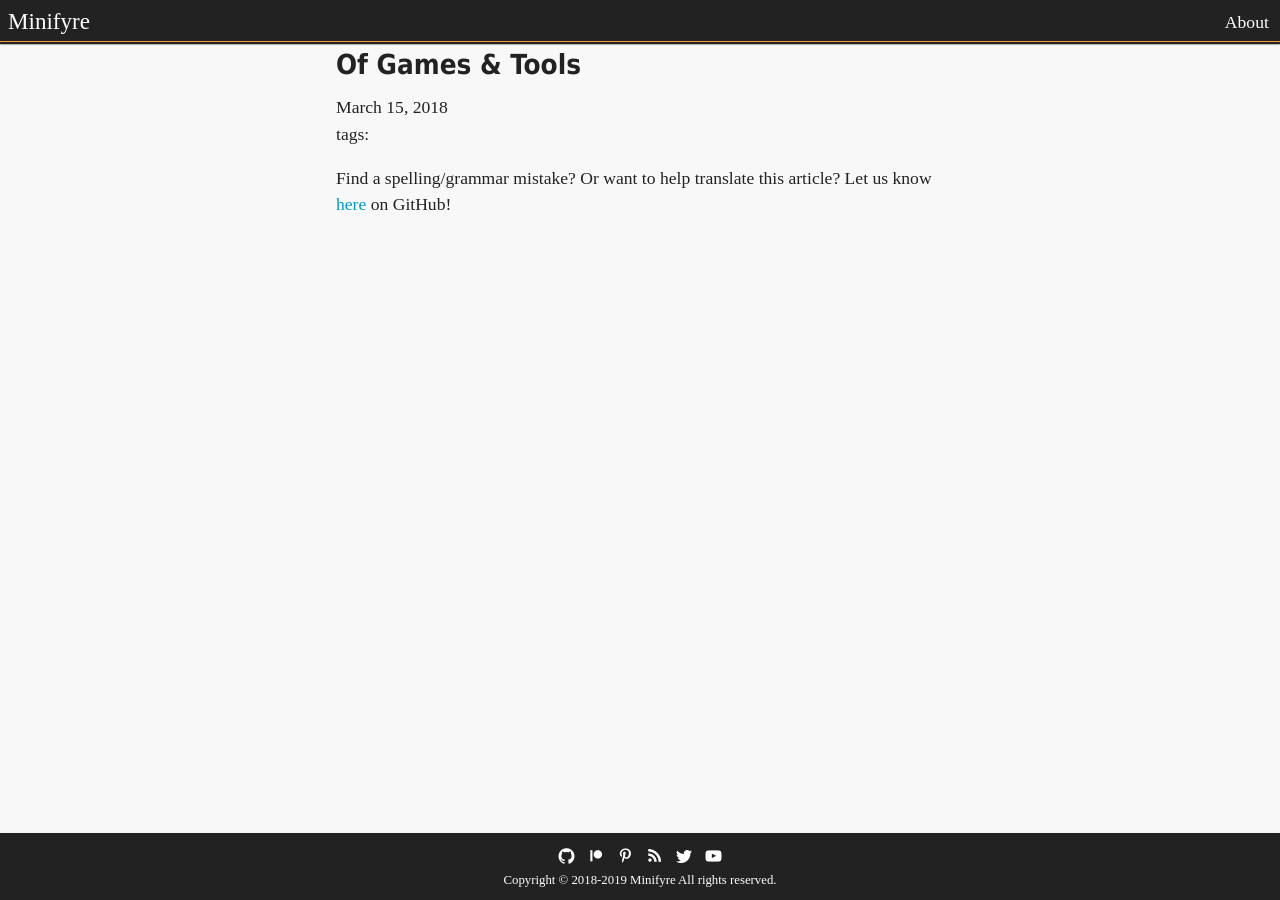
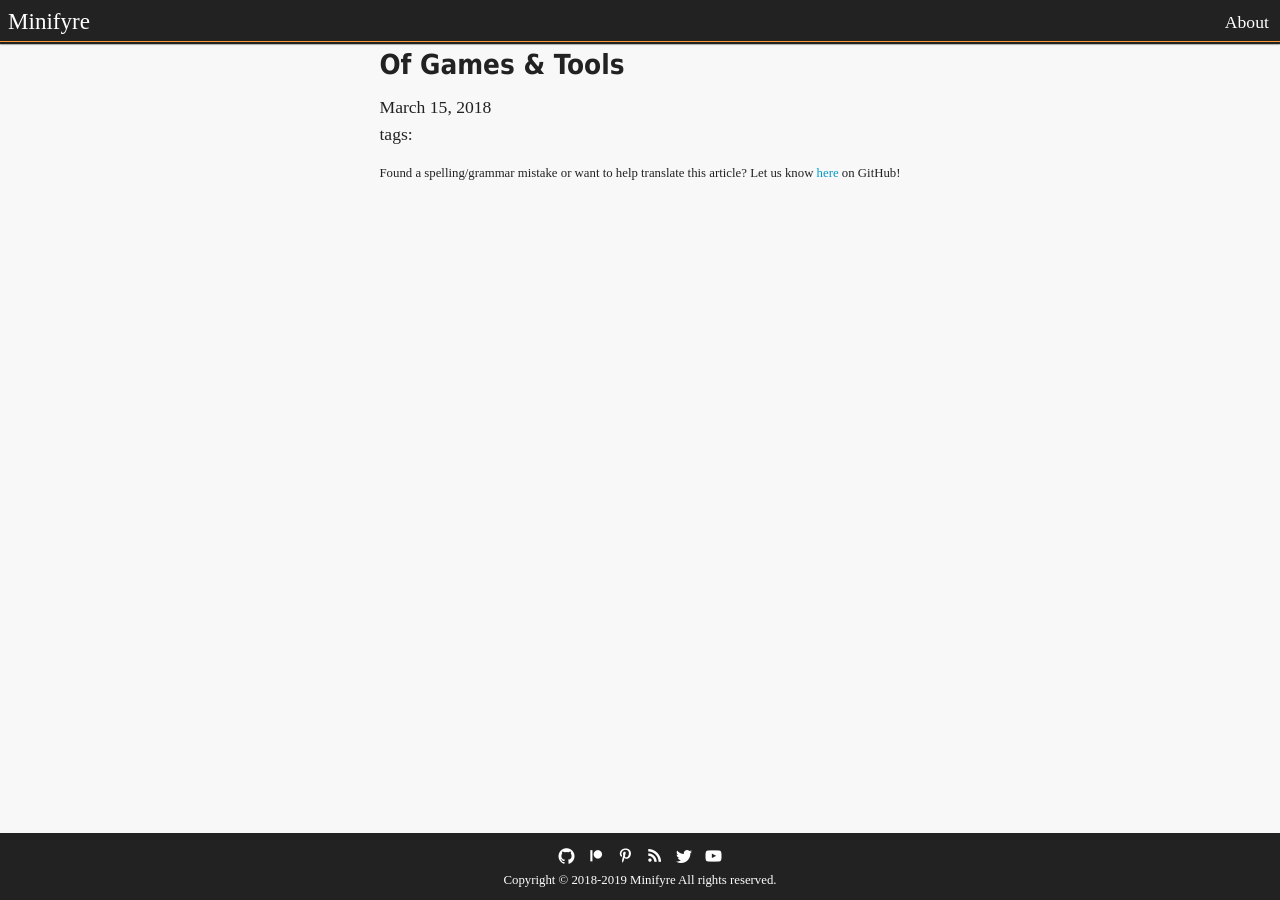
Before and after one commit to isabella232/minifyre.github.io, a Jekyll site: the page built from _posts/2018-03-14-of-games-and-tools.md, in a window 1280 px wide. Built offline with Jekyll 4.4.1, drawn with Linux system fonts in a browser that asks for light colours.

Commit message:
+fine print spelling/grammar/translation sentence

```diff
--- a/_layouts/post.html
+++ b/_layouts/post.html
@@ -17,5 +17,5 @@ layout: default
 	</ul>
 </article>
 <aside>
-		<p>Find a spelling/grammar mistake? Or want to help translate this article? Let us know <a href="{{site.data.social[0].url}}/minifyre.github.io/blob/master/{{page.path}}">here</a> on GitHub!</p>
+		<p class=fine-print>Found a spelling/grammar mistake or want to help translate this article? Let us know <a href="{{site.data.social[0].url}}/minifyre.github.io/blob/master/{{page.path}}">here</a> on GitHub!</p>
 </aside>
```
